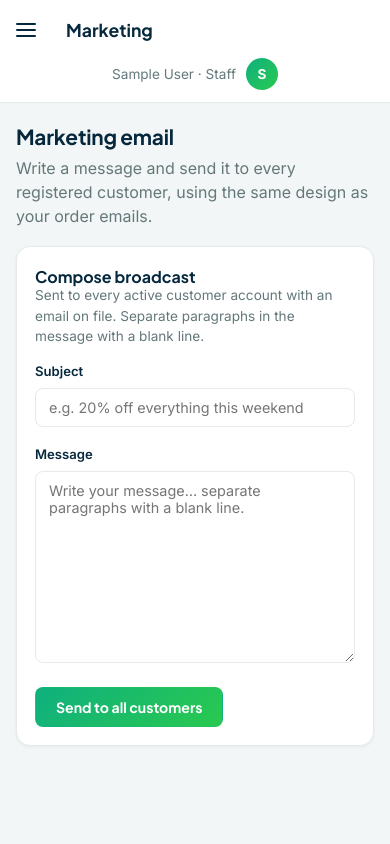
After one commit to khattabaljaily/ELINK, a Django app: page /dashboard/marketing/ in a window 390 px wide. The commit adds this page. Run offline with Django 5.2, Linux system fonts and the light colour scheme; the visitor is signed in with stand-in values (Sample User, id 1); data comes from the database, SQL or seed files in the repository; data that the repository does not hold is empty; parts of the project's set-up code (start-up, migrations or seed data) failed here and were passed over.

Commit message:
Fix dashboard sidebar scroll and add marketing broadcast emails
The sidebar scrolled as one block, so on short mobile viewports Log
out could end up below the fold with no way to reach it. Only the nav
list scrolls now; the brand and footer (View store / Log out) stay
pinned and always visible.

Also adds a Marketing dashboard page where a manager can write a
subject/message and send it to every registered customer, reusing the
same email design (base_email.html) as the transactional emails.

Co-Authored-By: Claude Sonnet 5 <noreply@anthropic.com>

```diff
--- /dev/null
+++ b/dashboard/emails.py
@@ -0,0 +1,60 @@
+import logging
+import threading
+from email.mime.image import MIMEImage
+
+from django.conf import settings
+from django.core.mail import EmailMultiAlternatives
+from django.template.loader import render_to_string
+from django.urls import reverse
+
+logger = logging.getLogger(__name__)
+
+LOGO_PATH = settings.BASE_DIR / 'static' / 'img' / 'logo' / '765824.png'
+LOGO_CID = 'elink-logo'
+
+try:
+    with open(LOGO_PATH, 'rb') as _logo_file:
+        _LOGO_BYTES = _logo_file.read()
+except FileNotFoundError:
+    _LOGO_BYTES = None
+
+
+def _send(subject, to_email, context):
+    if not to_email:
+        return
+
+    context = {**context, 'logo_cid': LOGO_CID}
+    html_body = render_to_string('emails/marketing_broadcast.html', context)
+    text_body = render_to_string('emails/marketing_broadcast.txt', context)
+
+    message = EmailMultiAlternatives(subject, text_body, settings.DEFAULT_FROM_EMAIL, [to_email])
+    message.attach_alternative(html_body, 'text/html')
+
+    if _LOGO_BYTES is not None:
+        message.mixed_subtype = 'related'
+        logo = MIMEImage(_LOGO_BYTES)
+        logo.add_header('Content-ID', f'<{LOGO_CID}>')
+        logo.add_header('Content-Disposition', 'inline', filename='logo.png')
+        message.attach(logo)
+
+    def _deliver():
+        try:
+            message.send()
+        except Exception:
+            logger.exception('Failed to send marketing broadcast to %s', to_email)
+
+    # SMTP delivery can block for seconds (or hang) on a slow/unreachable mail
+    # server; run it off the request thread so it never delays the HTTP response.
+    threading.Thread(target=_deliver, daemon=True).start()
+
+
+def send_marketing_broadcast(request, subject, body, recipient_emails):
+    shop_url = request.build_absolute_uri(reverse('products:list'))
+    paragraphs = [p.strip() for p in body.replace('\r\n', '\n').split('\n\n') if p.strip()]
+
+    for email in recipient_emails:
+        _send(subject, email, {
+            'subject': subject,
+            'paragraphs': paragraphs,
+            'shop_url': shop_url,
+        })
--- a/dashboard/forms.py
+++ b/dashboard/forms.py
@@ -164,6 +164,14 @@ class CouponForm(forms.ModelForm):
         }
 
 
+class MarketingEmailForm(forms.Form):
+    subject = forms.CharField(max_length=150, widget=forms.TextInput(attrs={'placeholder': 'e.g. 20% off everything this weekend'}))
+    message = forms.CharField(widget=forms.Textarea(attrs={
+        'rows': 10,
+        'placeholder': 'Write your message… separate paragraphs with a blank line.',
+    }))
+
+
 class ReturnRequestStatusForm(forms.ModelForm):
     class Meta:
         model = ReturnRequest
--- a/dashboard/urls.py
+++ b/dashboard/urls.py
@@ -51,4 +51,6 @@ urlpatterns = [
     path('coupons/<int:pk>/delete/', views.CouponDeleteView.as_view(), name='coupon_delete'),
 
     path('settings/', views.SiteSettingsView.as_view(), name='settings'),
+
+    path('marketing/', views.MarketingEmailView.as_view(), name='marketing'),
 ]
--- a/dashboard/views/__init__.py
+++ b/dashboard/views/__init__.py
@@ -10,6 +10,7 @@ from .employees import (
     EmployeeUpdateView,
 )
 from .home import DashboardHomeView
+from .marketing import MarketingEmailView
 from .orders import OrderDeleteView, OrderDetailView, OrderListView
 from .products import ProductDeleteView, ProductFormView, ProductListView
 from .reports import ReportsExportView, ReportsView
@@ -30,4 +31,5 @@ __all__ = [
     'BannerListView', 'BannerCreateView', 'BannerUpdateView', 'BannerDeleteView',
     'CouponListView', 'CouponCreateView', 'CouponUpdateView', 'CouponDeleteView',
     'ReviewListView', 'ReviewDetailView',
+    'MarketingEmailView',
 ]
--- /dev/null
+++ b/dashboard/views/marketing.py
@@ -0,0 +1,31 @@
+from django.contrib import messages
+from django.contrib.auth import get_user_model
+from django.urls import reverse_lazy
+from django.views.generic import FormView
+
+from ..emails import send_marketing_broadcast
+from ..forms import MarketingEmailForm
+from ..permissions import ManagerRequiredMixin
+
+User = get_user_model()
+
+
+class MarketingEmailView(ManagerRequiredMixin, FormView):
+    form_class = MarketingEmailForm
+    template_name = 'dashboard/marketing.html'
+    success_url = reverse_lazy('dashboard:marketing')
+
+    def form_valid(self, form):
+        recipients = list(
+            User.objects.filter(is_staff=False, is_active=True)
+            .exclude(email='')
+            .values_list('email', flat=True)
+        )
+        send_marketing_broadcast(
+            self.request,
+            form.cleaned_data['subject'],
+            form.cleaned_data['message'],
+            recipients,
+        )
+        messages.success(self.request, f'Email queued for {len(recipients)} customer(s).')
+        return super().form_valid(form)
--- a/static/css/dashboard.css
+++ b/static/css/dashboard.css
@@ -84,8 +84,7 @@ p { margin: 0 0 1em; }
   position: sticky;
   top: 0;
   height: 100vh;
-  overflow-y: auto;
-  overflow-x: hidden;
+  overflow: hidden;
 }
 
 .dash-sidebar__brand {
@@ -93,6 +92,7 @@ p { margin: 0 0 1em; }
   align-items: center;
   gap: 10px;
   padding: 6px 10px 26px;
+  flex-shrink: 0;
 }
 
 .dash-sidebar__brand img { height: 30px; }
@@ -109,6 +109,9 @@ p { margin: 0 0 1em; }
   flex-direction: column;
   gap: 3px;
   flex: 1;
+  min-height: 0;
+  overflow-y: auto;
+  overflow-x: hidden;
 }
 
 .dash-nav a {
@@ -145,6 +148,7 @@ p { margin: 0 0 1em; }
   border-top: 1px solid rgba(255, 255, 255, 0.1);
   padding-top: 16px;
   margin-top: 10px;
+  flex-shrink: 0;
 }
 
 .dash-sidebar__footer a {
--- a/templates/dashboard/base.html
+++ b/templates/dashboard/base.html
@@ -61,6 +61,9 @@
           <a href="{% url 'dashboard:coupon_list' %}" class="{% if 'coupon' in request.resolver_match.url_name %}is-active{% endif %}">
             <span class="dash-nav__icon">&#127991;</span> Coupons
           </a>
+          <a href="{% url 'dashboard:marketing' %}" class="{% if request.resolver_match.url_name == 'marketing' %}is-active{% endif %}">
+            <span class="dash-nav__icon">&#128172;</span> Marketing
+          </a>
 
           <a href="{% url 'dashboard:settings' %}" class="{% if request.resolver_match.url_name == 'settings' %}is-active{% endif %}">
             <span class="dash-nav__icon">&#9881;</span> Settings
--- /dev/null
+++ b/templates/dashboard/marketing.html
@@ -0,0 +1,38 @@
+{% extends "dashboard/base.html" %}
+
+{% block page_title %}Marketing{% endblock %}
+
+{% block content %}
+  <div class="dash-header">
+    <div>
+      <h1>Marketing email</h1>
+      <p>Write a message and send it to every registered customer, using the same design as your order emails.</p>
+    </div>
+  </div>
+
+  <div class="dash-card" style="max-width:640px;">
+    <div class="dash-card__title">Compose broadcast</div>
+    <p class="text-muted" style="font-size:0.85rem;margin-top:-8px;margin-bottom:16px;">
+      Sent to every active customer account with an email on file. Separate paragraphs in the message with a blank line.
+    </p>
+    <form method="post" onsubmit="return confirm('Send this email to every registered customer? This can\'t be undone.');">
+      {% csrf_token %}
+      <div class="form-group full">
+        <label for="{{ form.subject.id_for_label }}">Subject</label>
+        {{ form.subject }}
+        {% if form.subject.errors %}
+          <p class="form-errors">{{ form.subject.errors|join:", " }}</p>
+        {% endif %}
+      </div>
+      <div class="form-group full">
+        <label for="{{ form.message.id_for_label }}">Message</label>
+        {{ form.message }}
+        {% if form.message.errors %}
+          <p class="form-errors">{{ form.message.errors|join:", " }}</p>
+        {% endif %}
+      </div>
+
+      <button type="submit" class="btn btn-primary">Send to all customers</button>
+    </form>
+  </div>
+{% endblock %}
--- /dev/null
+++ b/templates/emails/marketing_broadcast.txt
@@ -0,0 +1,3 @@
+{% for paragraph in paragraphs %}{{ paragraph }}
+
+{% endfor %}Shop now: {{ shop_url }}
```
Also changed, not shown: templates/emails/marketing_broadcast.html (added, +17 -0 lines).
